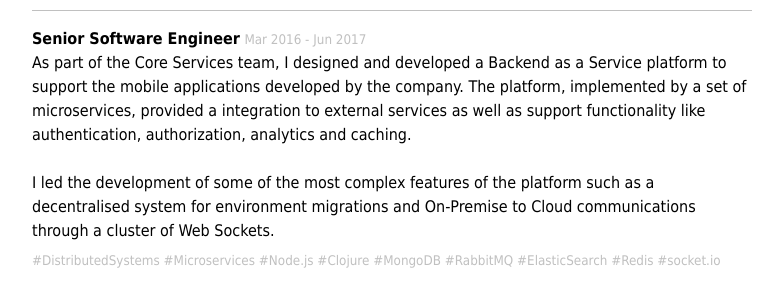
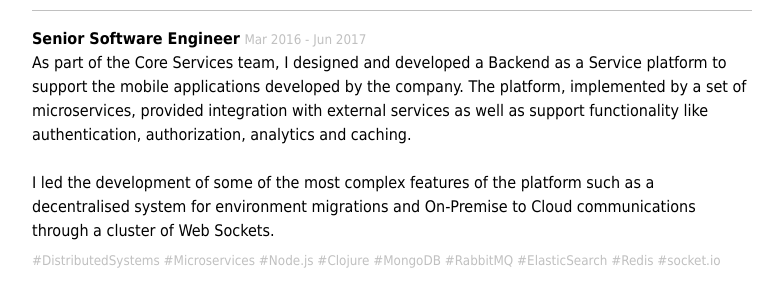
Before and after one commit to facundoolano/olano.dev, a Jekyll site: the page built from resume.html, in a window 1280 px wide and 900 px high, scrolled down 2137 px. Shown: the part 207-500 px from the top of the window, without its empty margins (248-1031 px from the left). Built offline with Jekyll 4.4.1, drawn with Linux system fonts in a browser that asks for light colours; some of the changed text lies outside the part shown.

Commit message:
minor tweaks

```diff
--- a/_data/work.yml
+++ b/_data/work.yml
@@ -38,7 +38,7 @@
       tech: Distributed Systems, Microservices, Node.js, Clojure, MongoDB, RabbitMQ, ElasticSearch, Redis, socket.io
       description: >
         As part of the Core Services team, I designed and developed a Backend as a Service platform to support the mobile applications developed by the company.
-        The platform, implemented by a set of microservices, provided a integration to external services as well as support functionality like authentication, authorization, analytics and caching.
+        The platform, implemented by a set of microservices, provided integration with external services as well as support functionality like authentication, authorization, analytics and caching.
 
         <br/><br/>I led the development of some of the most complex features of the platform such as a decentralised system for environment migrations and On-Premise to Cloud communications through a cluster of Web Sockets.
 - date: 10 months
--- a/resume.html
+++ b/resume.html
@@ -13,7 +13,7 @@ head_title: Resume
     </p>
 
     <p>
-        I'm more of a problem-solver than a technologist. Because I think that software development is primarily a human activity, I place a high value on communication and knowledge sharing.
+        I'm more of a problem-solver than a technologist; because I think that software development is primarily a human activity, I place a high value on communication and knowledge sharing.
         I try to keep a business perspective in software discussions and provide technical insight to non-engineers.
     </p>
     <p>I tend to assume a leadership role in the teams I integrate, leading by example and from experience rather than title.</p>
```
Also changed, not shown: 1 other file.
